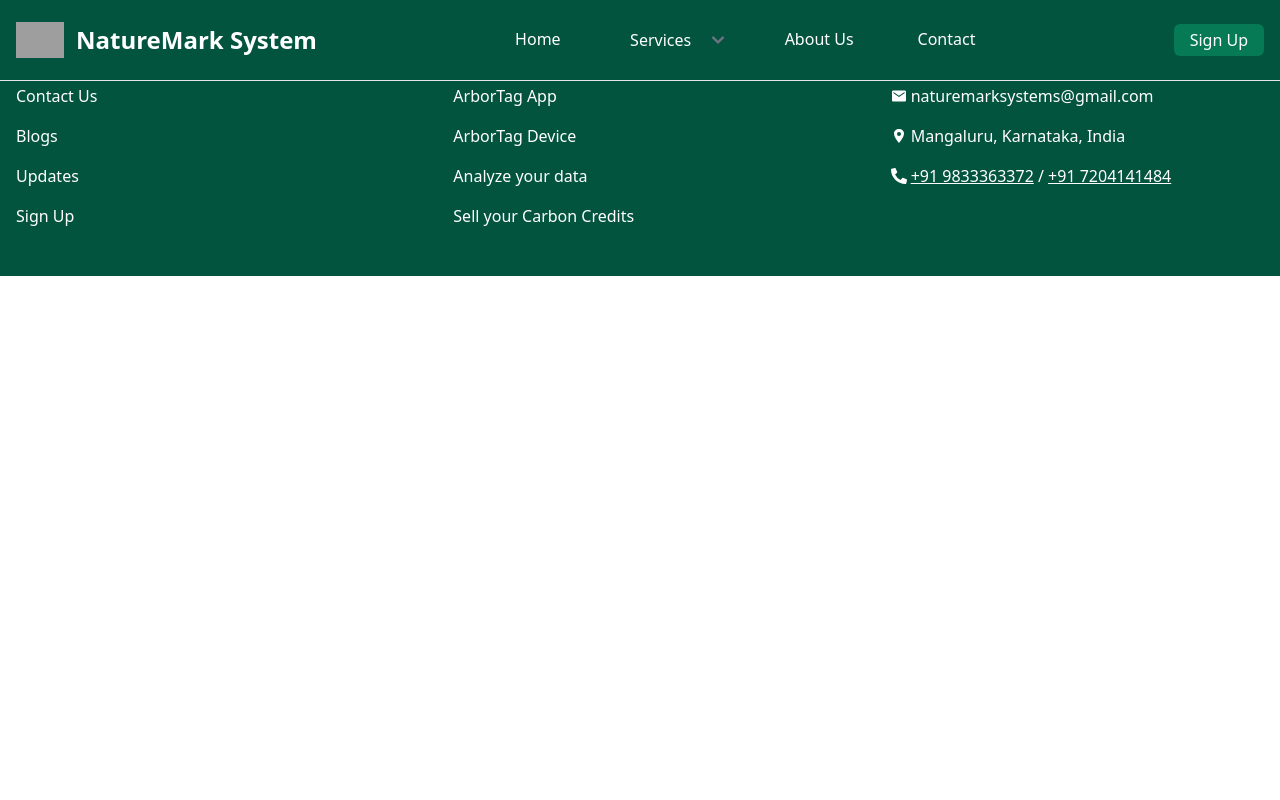
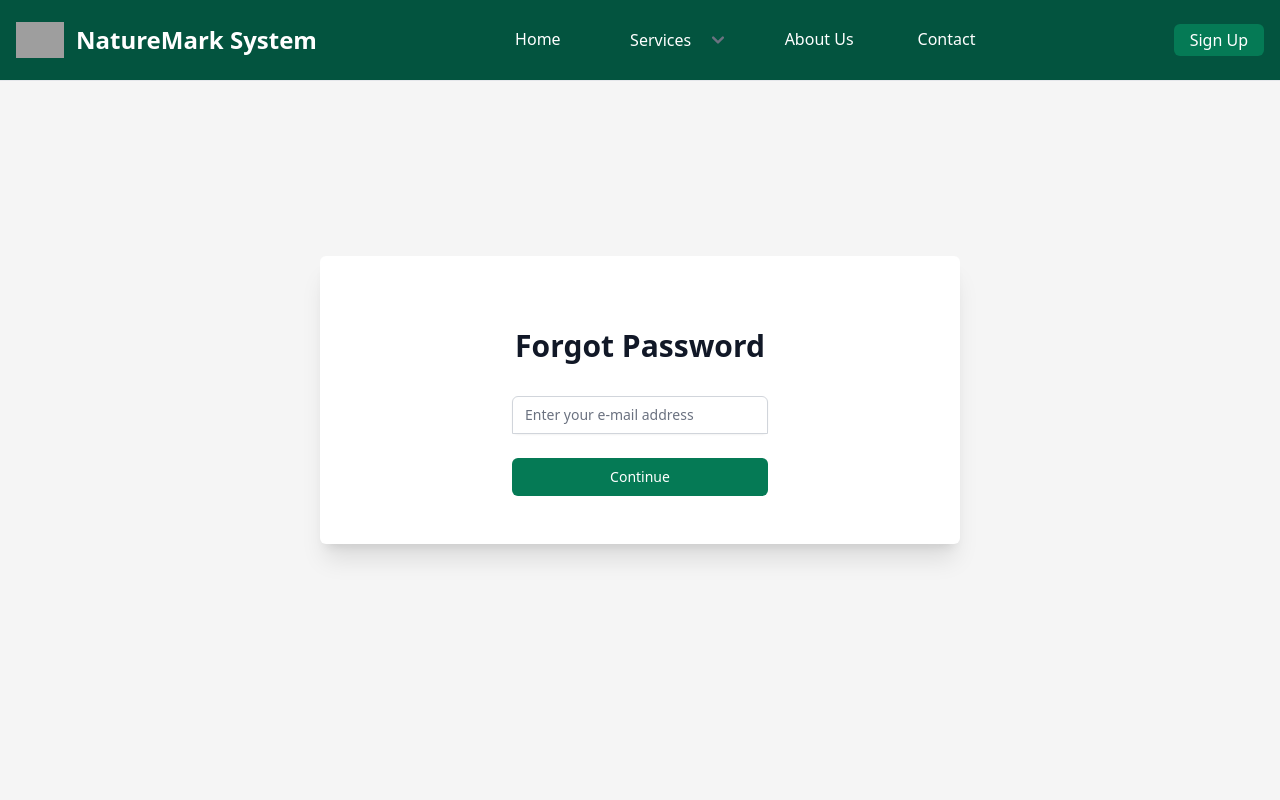
Before and after one commit to yashcode77/NatureMark, a React (Vite) app: page /forgot-password in a window 1280 px wide. Shown: the top 800 px of the page. Built offline with nearby package versions, Linux system fonts and the light colour scheme; grey boxes are pictures that could not be loaded.

Commit message:
forgot password page

```diff
--- a/src/App.jsx
+++ b/src/App.jsx
@@ -7,6 +7,7 @@
 import Navbar from './components/Navbar';
 import AboutUs from './pages/AboutUs';
 import Contact from "./components/ContactUs/Contact";
+import ForgotPassword from './pages/ForgotPassword';
 
 function App() {
   return (
@@ -16,7 +17,8 @@
         <Route path='/' element={<Login />} />
         <Route path='/signup' element={<Signup />} />
         <Route path='/aboutus' element={<AboutUs />} />
-         <Route path="/Contact" element={<Contact />} />
+        <Route path="/Contact" element={<Contact />} />
+        <Route path="/forgot-password" element={<ForgotPassword />} />
       </Routes>
       <Footer />
     </BrowserRouter>
--- a/src/Components/Footer.jsx
+++ b/src/Components/Footer.jsx
@@ -1,6 +1,7 @@
 import { IoMdMail } from "react-icons/io";
 import { IoLocationSharp } from "react-icons/io5";
 import { FaPhoneAlt } from "react-icons/fa";
+import whitelogo from "../Asset/white-logo.png";
 
 export default function Footer() {
   return (
@@ -58,7 +59,10 @@
             </ul>
           </div>
           <div>
-            <h2 className="mb-6 text-lg font-bold">NatureMark Systems</h2>
+            <div className="flex items-center gap-1 mb-6">
+            <img src={whitelogo} alt="" className="h-5"/>
+            <h2 className="text-lg font-bold">NatureMark Systems</h2>
+            </div>
             <ul className="font-medium">
               <div className="flex items-center mb-4 gap-1">
                 <IoMdMail />
@@ -80,8 +84,7 @@
                 <FaPhoneAlt />
                 <li className="">
                   <a href="#">
-                    <span className="underline">+91 9833363372</span> /{" "}
-                    <span className="underline">+91 7204141484</span>
+                    <span className="underline">+91 9833363372</span>
                   </a>
                 </li>
               </div>
--- /dev/null
+++ b/src/pages/ForgotPassword.jsx
@@ -0,0 +1,53 @@
+import React from "react";
+import { Link } from "react-router-dom";
+
+function ForgotPassword() {
+  return (
+    <div className="flex justify-center items-center h-screen bg-neutral-100">
+      <div className="w-full sm:w-1/2 flex justify-center bg-white shadow-xl rounded-md">
+        <div className="min-h-full flex flex-col items-center justify-center py-12 px-4 sm:px-6 lg:px-8 w-2/4">
+          <div className="max-w-md w-full space-y-8">
+            <div>
+              <h2 className="mt-6 text-center text-3xl font-extrabold text-gray-900">
+                Forgot Password
+              </h2>
+            </div>
+            <form className="mt-8 space-y-6" action="#" method="POST">
+              <input type="hidden" name="remember" defaultValue="true" />
+              <div className="rounded-md shadow-sm -space-y-px flex flex-col gap-y-3">
+
+              <div>
+                  <label htmlFor="email-address" className="sr-only">
+                    Email address
+                  </label>
+                  <input
+                    id="email-address"
+                    name="email"
+                    type="email"
+                    autoComplete="email"
+                    required
+                    className="appearance-none rounded-none relative block w-full px-3 py-2 border border-gray-300 placeholder-gray-500 text-gray-900 rounded-t-md focus:outline-none focus:ring-green-500 focus:border-green-500 focus:z-10 sm:text-sm"
+                    placeholder="Enter your e-mail address"
+                  />
+                </div>
+              </div>
+
+
+
+              <div>
+                <button
+                  type="submit"
+                  className="group relative w-full flex justify-center py-2 px-4 border border-transparent text-sm font-medium rounded-md text-white bg-green-600 hover:bg-green-700 focus:outline-none focus:ring-2 focus:ring-offset-2 focus:ring-green-500"
+                >
+                  Continue
+                </button>
+              </div>
+            </form>
+          </div>
+        </div>
+      </div>
+    </div>
+  );
+}
+
+export default ForgotPassword;
```
Also changed, not shown: src/Asset/white-logo.png (added).
